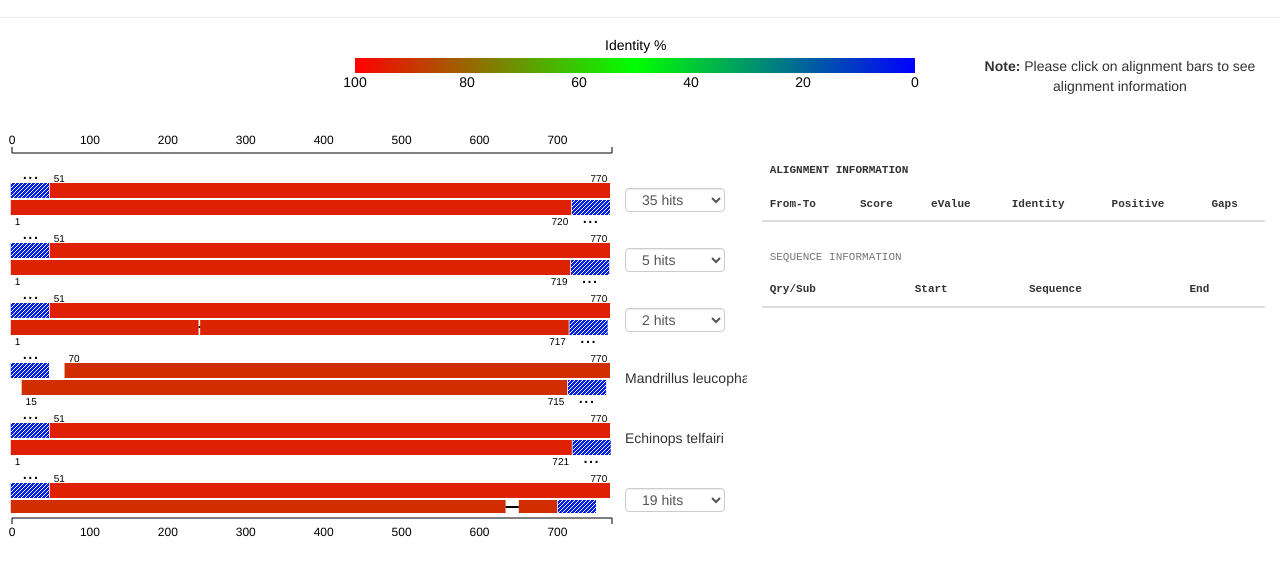
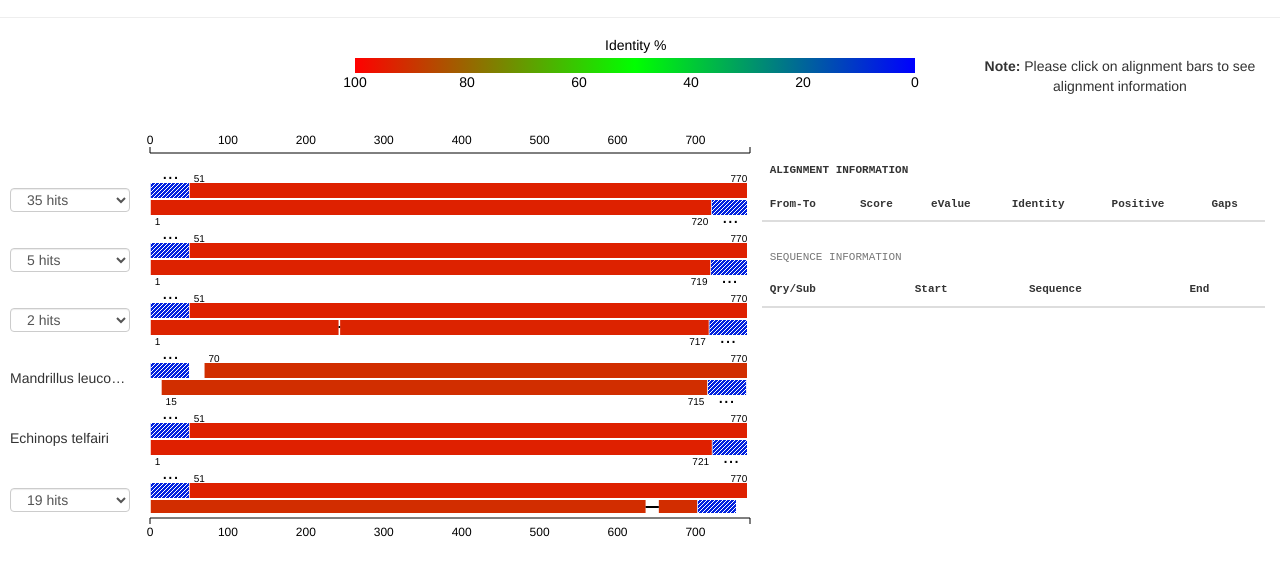
Before and after one commit to MadhukarSP/biojs-vis-UniprotProteinAlignment, a plain HTML site: page index.html in a window 1280 px wide. Shown: the part 56-632 px from the top of the page. Drawn offline with Linux system fonts and the light colour scheme.

Commit message:
Working as expected.

```diff
--- a/css/common.css
+++ b/css/common.css
@@ -137,7 +137,7 @@
 /* Select dropdown styling*/
 select.form-control {
     height: 24px;
-    width: 100px;
+    width: 120px;
     padding-top: 2px;
     padding-bottom: 4px;
 }
@@ -166,3 +166,11 @@ select.form-control {
     font-family: monospace;
     margin-left: 0px;
 }
+
+.truncateText {
+    white-space:nowrap;
+    -moz-text-overflow:ellipsis;
+    text-overflow:ellipsis;
+    width:120px;
+    overflow:hidden
+}
--- a/js/common.js
+++ b/js/common.js
@@ -33,25 +33,25 @@ var secondPatternColor = "#CCFF00";
 var thirdPatternColor = "#00FF00";
 
 
-var QueryBarX_translate = 10;
+var QueryBarX_translate = 150;
 var QueryBarY_translate = 10;
 
-var QueryTextX_translate = 10;
+var QueryTextX_translate = 150;
 var QueryTextY_translate = 10;
 
-var x_axis_top_x_translate = 12;
+var x_axis_top_x_translate = 150;
 var x_axis_top_y_translate = 20;
 
-var x_axis_bottom_x_translate = 12;
+var x_axis_bottom_x_translate = 150;
 var x_axis_bottom_y_translate = 5;
 
-var QueryDropDownX_translate = 625;
+var QueryDropDownX_translate = 10;
 var QueryDropDownY_translate = 25;
 
-var hitBarX_translate = 10;
+var hitBarX_translate = 150;
 var hitBarY_translate = 10;
 
-var hitTextX_translate = 10;
+var hitTextX_translate = 150;
 var hitTextY_translate = 10;
 
 var ellipse = "...";
@@ -64,6 +64,17 @@ $(document).ready(function() {
 
     addPattern();
     initializeValues();
+
+    $(document).tooltip({
+        content: function() {
+            return $(this).attr('title');
+        },
+        style: {
+            width: "50px",
+            height: "100px"
+        },
+        track: true
+    });
 });
 
 //Retrieve JSON value and call respective method to display Overview and Alignment information
@@ -373,6 +384,8 @@ function addAxes(xScale, yScale, organismDetails) {
         .style("font", "12px")
         .style("z-index", 9)
         .append("p")
+        .attr("class","truncateText")
+        .style("cursor","pointer")
         .html(function(d,i) {
             var optionValues = "";
 
@@ -387,6 +400,11 @@ function addAxes(xScale, yScale, organismDetails) {
             }
 
             return optionValues;
+        })
+        .attr("title",function(i) {
+            if(organismDetails[i].split(',').length <= 2) {
+                return organismDetails[i].split(',')[1];
+            }
         });
 }
 
```
Also changed, not shown: index.html (+1 -0 lines).
